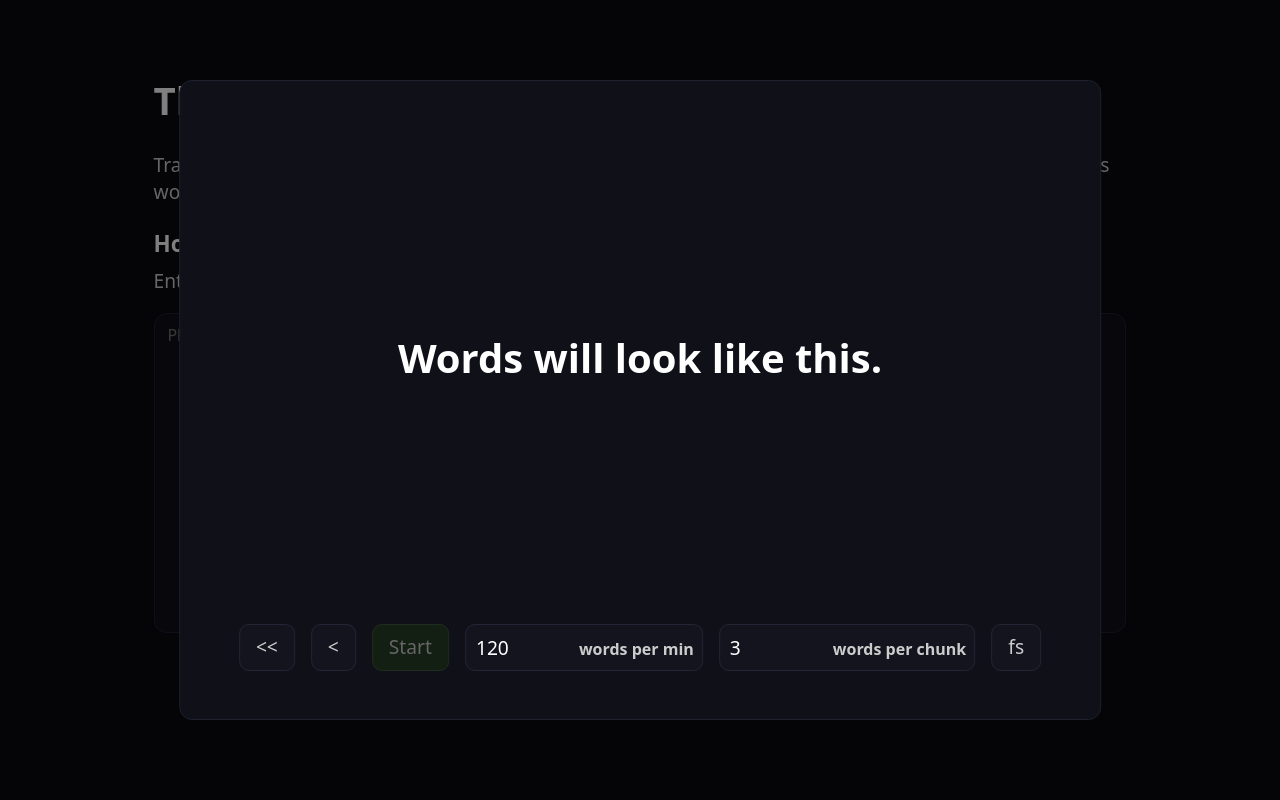
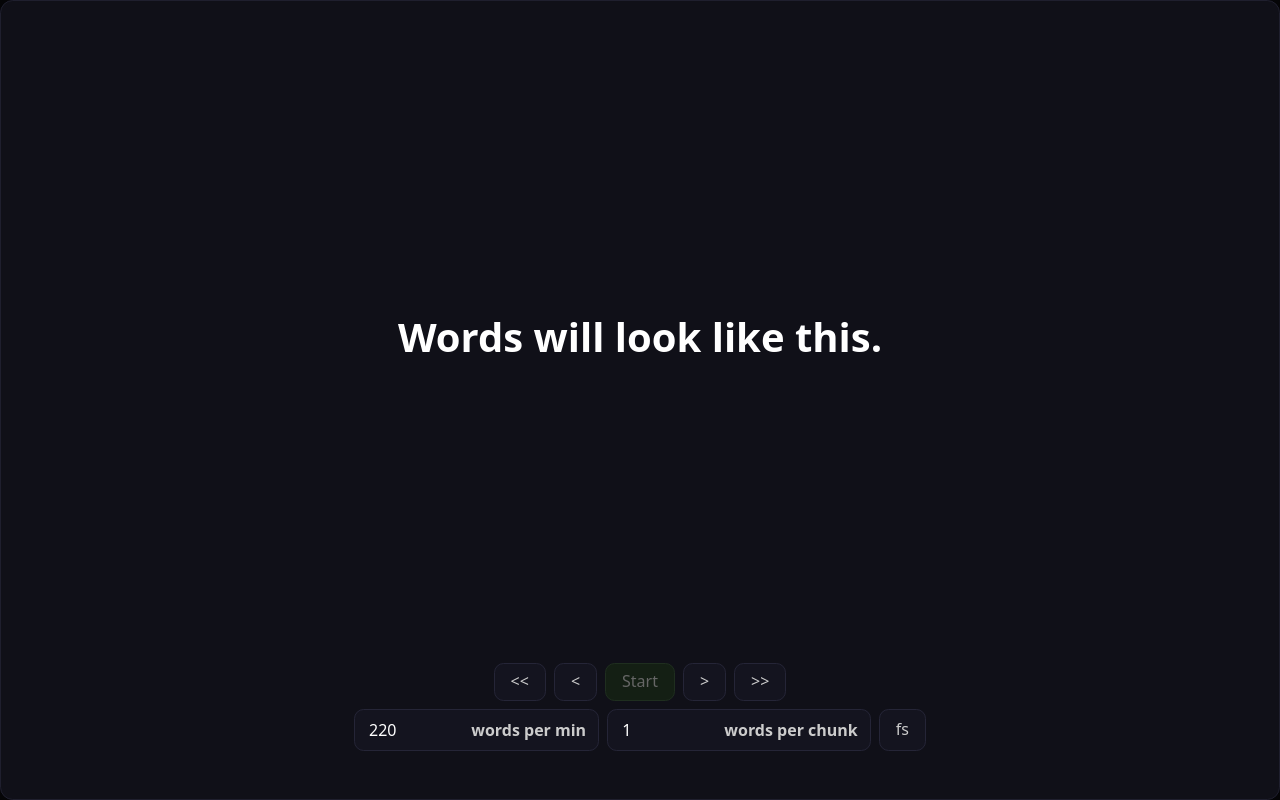
Before and after one commit to cascaade/SpeedReadingTrainer, a plain HTML site: page index.html in a window 1280 px wide. Both pictures are taken after a click on the button "fs". Drawn offline with Linux system fonts and the light colour scheme.

Commit message:
Add fwd buttons

```diff
--- a/index.html
+++ b/index.html
@@ -27,18 +27,24 @@
             <span id="speed-reading-text">Words will look like this.</span>
         </div>
         <div id="speed-reading-options">
+            <div class="row">
                 <button id="far-back-btn" class="grey-button">&lt;&lt;</button>
                 <button id="back-btn" class="grey-button">&lt;</button>
                 <button id="start-stop-btn" class="start-btn" disabled>Start</button>
+                <button id="forward-btn" class="grey-button">&gt;</button>
+                <button id="far-forward-btn" class="grey-button">&gt;&gt;</button>
+            </div>
+            <div class="row">
                 <div id="speed-input-container" class="input-container" title="Minimum: 1 wpm">
-                <input type="number" id="speed-input" value="120" placeholder="0">
+                    <input type="number" id="speed-input" value="220" placeholder="0">
                     <label for="speed-input" id="speed-input-label">words per min</label>
                 </div>
                 <div id="chunk-input-container" class="input-container" title="Minimum: 1 wpc">
-                <input type="number" id="chunk-input" value="3" placeholder="0">
+                    <input type="number" id="chunk-input" value="1" placeholder="0">
                     <label for="chunk-input" id="chunk-input-label">words per chunk</label>
                 </div>
                 <button id="fs-btn" class="grey-button">fs</button>
+            </div>
         </div>
     </div>
     <hr>
--- a/script.js
+++ b/script.js
@@ -7,6 +7,8 @@ const chunkInputContainer = document.getElementById("chunk-input-container");
 const chunkInput = document.getElementById("chunk-input");
 const farBackButton = document.getElementById("far-back-btn");
 const backButton = document.getElementById("back-btn");
+const forwardButton = document.getElementById("forward-btn");
+const farForwardButton = document.getElementById("far-forward-btn");
 const fsButton = document.getElementById("fs-btn");
 
 const backAmt = 1;
@@ -38,7 +40,7 @@ function unlockOptionsForStop() {
 }
 
 function checkAndConfigureStartButton() {
-    if (textInput.value.trim() == "") {
+    if (textInput.value.trim() === "") {
         state = "waiting";
         startStopButton.disabled = true;
     } else {
@@ -78,6 +80,16 @@ function onFarBackClick() {
     updateText();
 }
 
+function onForwardClick() {
+    index = Math.max(0, index + backAmt * wpc);
+    updateText();
+}
+
+function onFarForwardClick() {
+    index = Math.max(0, index + farBackAmt * wpc);
+    updateText();
+}
+
 function loop() {
     index += wpc;
     if (index > text.length) {
@@ -94,12 +106,12 @@ function onTextInputChange() {
 }
 
 function onStartStopClick() {
-    if (state == "running") {
+    if (state === "running") {
         stop();
     } else {
         checkAndConfigureStartButton();
 
-        if (state != "ready") { return };
+        if (state !== "ready") { return };
         state = "running";
 
         lockOptionsForStart();
@@ -124,4 +136,6 @@ checkAndConfigureStartButton();
 startStopButton.addEventListener("click", onStartStopClick);
 farBackButton.addEventListener("click", onFarBackClick);
 backButton.addEventListener("click", onBackClick);
+farForwardButton.addEventListener("click", onFarForwardClick);
+forwardButton.addEventListener("click", onForwardClick);
 fsButton.addEventListener("click", onFullscreen);
--- a/style.css
+++ b/style.css
@@ -26,13 +26,12 @@ html {
 body {
     font-family: system-ui, "Segoe UI", Roboto, Helvetica, Arial, sans-serif;
     font-weight: 400;
-    font-size: 1.2rem;
 
     margin: 0;
     width: 100%;
     height: 100%;
     box-sizing: border-box;
-    padding: 3rem 12vw 0;
+    padding: 3em 12vw 0;
     overflow: auto;
 
     background-color: var(--background-color);
@@ -40,12 +39,14 @@ body {
 }
 
 h3 {
-    margin-bottom: .5rem;
+    margin-bottom: .5em;
+    font-size: 1.2em;
 }
 
 p {
     color: var(--main-text-color);
-    margin-top: 0.5rem;
+    margin-top: 0.5em;
+    font-size: 1.2em;
 }
 
 hr {
@@ -59,13 +60,13 @@ textarea {
     outline: none;
     color: inherit;
     width: 100%;
-    border-radius: .8rem;
-    padding: .6rem 0.8rem;
+    border-radius: .8em;
+    padding: .6em 0.8em;
     box-sizing: border-box;
-    margin-bottom: 2rem;
+    margin-bottom: 2em;
 
     font: inherit;
-    font-size: 1rem;
+    font-size: 1em;
 
     resize: none;
     overflow: auto;
@@ -79,11 +80,11 @@ textarea {
     outline: none;
     color: inherit;
     width: 100%;
-    border-radius: .8rem;
-    padding: .6rem 0.8rem 3rem;
+    border-radius: .8em;
+    padding: .6em 0.8em 3em;
     box-sizing: border-box;
     height: 80%;
-    margin-bottom: 2rem;
+    margin-bottom: 2em;
 
     display: flex;
     flex-direction: column;
@@ -92,7 +93,7 @@ textarea {
 #speed-reading-field {
     flex-grow: 1;
     box-sizing: border-box;
-    padding: 4rem;
+    padding: 4em;
 
     display: flex;
     align-items: center;
@@ -100,20 +101,26 @@ textarea {
 }
 
 #speed-reading-text {
-    font-size: 2.5rem;
+    font-size: 2.5em;
     font-weight: 600;
 }
 
 #speed-reading-options {
     display: flex;
-    justify-content: center;
-    gap: 1rem;
+    flex-direction: column;
+    gap: .5em;
+
+    .row {
+        display: flex;
+        justify-content: center;
+        gap: .5em;
+    }
 }
 
 button {
-    border-radius: .6rem;
+    border-radius: .6em;
     font: inherit;
-    padding: .4rem 1rem .5rem;
+    padding: .4em 1em .5em;
     cursor: pointer;
     color: var(--main-text-color);
 }
@@ -148,8 +155,8 @@ button {
 .input-container {
     border: 1px solid var(--button-border-color);
     background-color: var(--button-background-color);
-    border-radius: .6rem;
-    padding: .5rem;
+    border-radius: .6em;
+    padding: .5em .75em;
     line-height: 1;
 }
 
@@ -160,11 +167,11 @@ button {
     outline: none;
     color: inherit;
     font: inherit;
-    width: 6rem;
+    width: 6em;
 }
 
 .input-container label {
-    font-size: 1rem;
+    font-size: 1em;
     color: var(--main-text-color);
     font-weight: 600;
 }
@@ -203,5 +210,7 @@ body.fullscreen #speed-reading-container {
     top: 50%;
     left: 50%;
     transform: translate(-50%, -50%);
-    width: 72%;
+
+    width: 100vw;
+    height: 100vh;
 }
```
Also changed, not shown: 1 other file. Lines whose indentation alone changed are shown as unchanged.
